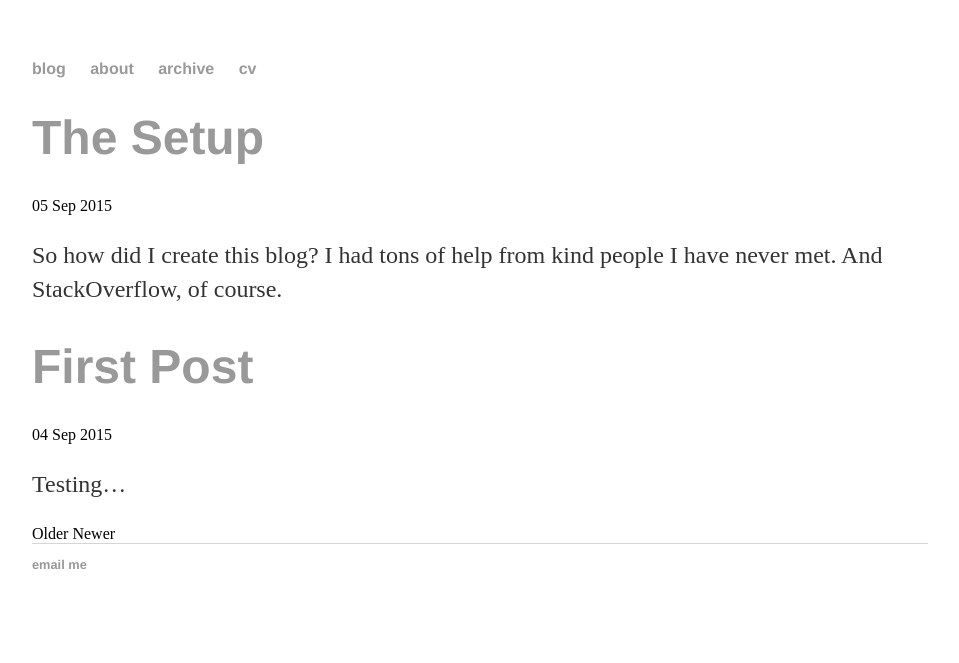
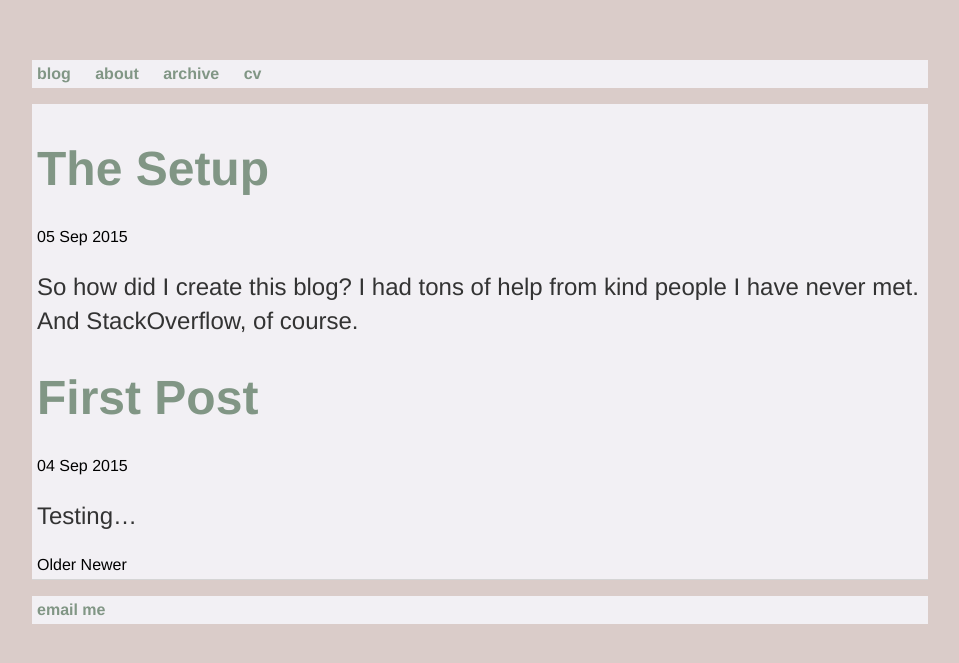
Before and after one commit to dostap/dostap, a Jekyll site: the page built from index.html, in a window 1280 px wide. Shown: the top 663 px of the page, without its empty margins (160-1119 px from the left). Built offline with Jekyll 4.4.1, drawn with Linux system fonts in a browser that asks for light colours; the list of posts is cut into pages by our own code.

Commit message:
Update main.css

```diff
--- a/css/main.css
+++ b/css/main.css
@@ -1,12 +1,14 @@
 body {
     margin: 60px auto;
     width: 70%;
+    background-color: #DACCC9;
+  font-family:'Helvetica', 'Arial', 'Sans-Serif';
 }
 nav ul, footer ul {
-    font-family:'Helvetica', 'Arial', 'Sans-Serif';
-    padding: 0px;
+    padding: 5px;
     list-style: none;
     font-weight: bold;
+  background-color: #f2f0f4;
 }
 nav ul li, footer ul li {
     display: inline;
@@ -14,14 +16,14 @@ nav ul li, footer ul li {
 }
 a {
     text-decoration: none;
-    color: #999;
+    color: #819685;
 }
 a:hover {
-    text-decoration: underline;
+    color: #2b392f;
 }
 h1 {
     font-size: 3em;
-    font-family:'Helvetica', 'Arial', 'Sans-Serif';
+  color: #2b392f;
 }
 p {
     font-size: 1.5em;
@@ -30,7 +32,7 @@ p {
 }
 footer {
     border-top: 1px solid #d5d5d5;
-    font-size: .8em;
+    font-size: 1em;
 }
 
 ul.posts {
@@ -41,3 +43,8 @@ ul.posts {
 ul.posts li {
     list-style: none;
 }
+
+.container {
+  background-color: #f2f0f4;
+  padding: 5px;
+}
```
